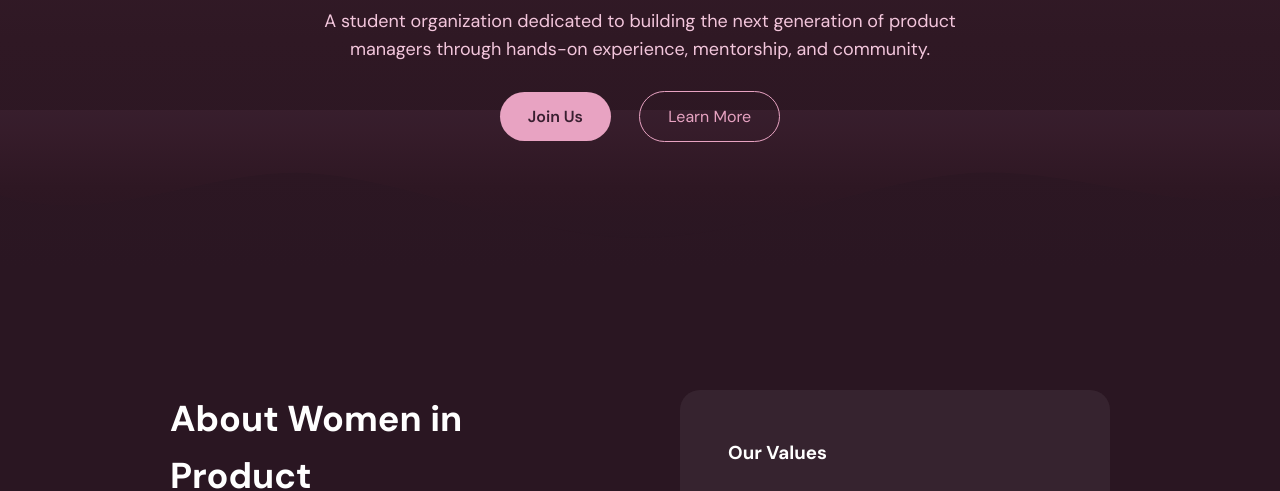
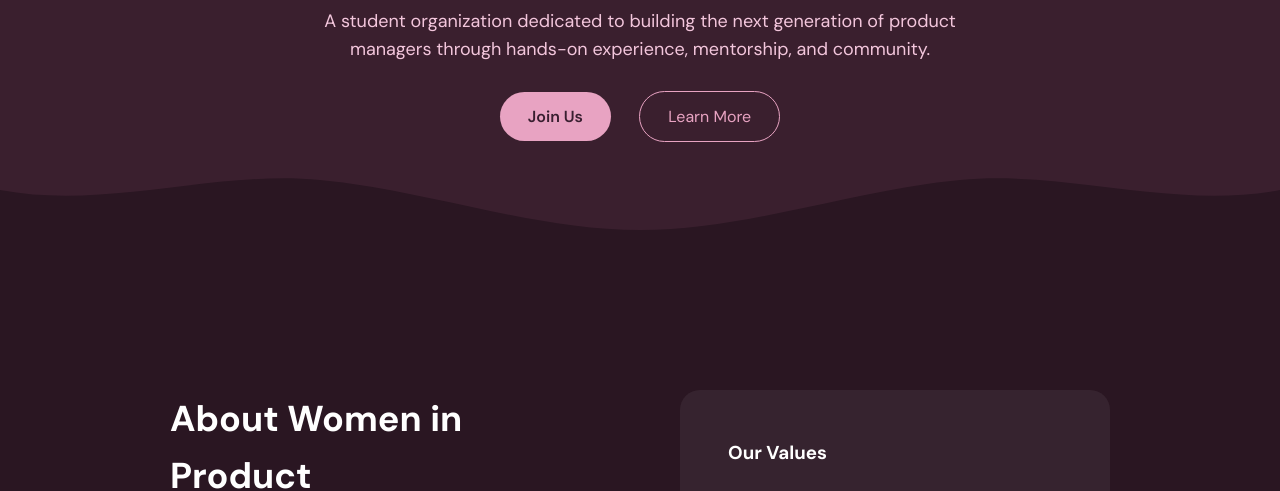
Before and after one commit to abhawnan/womeninproductpurdue, a plain HTML site: page index.html in a window 1280 px wide. Shown: the part 324-815 px from the top of the page. Drawn offline with Linux system fonts and the light colour scheme.

Commit message:
waversasd

```diff
--- a/index.html
+++ b/index.html
@@ -49,25 +49,26 @@
         </div>
 
         <!-- SVG WAVE -->
-        <svg class="hero-wave" viewBox="0 0 1440 120" preserveAspectRatio="none">
-            <defs>
-                <linearGradient id="waveGradient" x1="0" y1="0" x2="0" y2="1">
-                    <stop offset="0%" stop-color="#3a1f2e" />
-                    <stop offset="60%" stop-color="#2f1824" />
-                    <stop offset="100%" stop-color="#2A1622" />
-                </linearGradient>
+        <div class="hero-wave">
+            <svg viewBox="0 0 1440 160" preserveAspectRatio="none">
+                <path fill="#2A1622" d="M0,80 C120,100 240,60 360,70 480,80 600,120 720,120
+               840,120 960,80 1080,70 1200,60 1320,100 1440,80
+               L1440,160 L0,160 Z">
+                    <animate attributeName="d" dur="14s" repeatCount="indefinite" values="
+                M0,80 C120,100 240,60 360,70 480,80 600,120 720,120
+                840,120 960,80 1080,70 1200,60 1320,100 1440,80
+                L1440,160 L0,160 Z;
+                M0,90 C120,70 240,120 360,100 480,80 600,60 720,70
+                840,80 960,110 1080,120 1200,130 1320,90 1440,80
+                L1440,160 L0,160 Z;
+                M0,80 C120,100 240,60 360,70 480,80 600,120 720,120
+                840,120 960,80 1080,70 1200,60 1320,100 1440,80
+                L1440,160 L0,160 Z
+                " />
+                </path>
+            </svg>
+        </div>
 
-            </defs>
-
-            <path fill="url(#waveGradient)"
-                d="M0,64 C120,90 240,40 360,48 480,56 600,96 720,96 840,96 960,56 1080,48 1200,40 1320,80 1440,64 L1440,0 L0,0 Z">
-                <animate attributeName="d" dur="12s" repeatCount="indefinite" values="
-                M0,64 C120,90 240,40 360,48 480,56 600,96 720,96 840,96 960,56 1080,48 1200,40 1320,80 1440,64 L1440,0 L0,0 Z;
-                M0,72 C120,48 240,96 360,80 480,64 600,32 720,40 840,48 960,88 1080,96 1200,104 1320,56 1440,64 L1440,0 L0,0 Z;
-                M0,64 C120,90 240,40 360,48 480,56 600,96 720,96 840,96 960,56 1080,48 1200,40 1320,80 1440,64 L1440,0 L0,0 Z
-            " />
-            </path>
-        </svg>
 
     </section>
 
--- a/styles.css
+++ b/styles.css
@@ -36,17 +36,19 @@
 /* Animated background waves */
 .hero {
     position: relative;
-    padding: 160px 20px 300px; /* BIG bottom padding = room for wave */
     text-align: center;
+    padding: 160px 20px 220px;
+    /* extra bottom space for wave */
+    background: #3a1f2e;
+    /* single clean hero color */
     overflow: hidden;
+}
 
-    background: linear-gradient(
-        180deg,
-        #3a1f2e 0%,
-        #2f1824 55%,
-        #2A1622 100%
-    );
+.hero>* {
+    position: relative;
+    z-index: 2;
 }
+
 
 
 /* Content stays on top */
@@ -55,17 +57,19 @@
     z-index: 3;
 }
 
-/* SVG Wave */
 .hero-wave {
     position: absolute;
     bottom: 0;
     left: 0;
     width: 100%;
+    line-height: 0;
+    z-index: 1;
+}
+
+.hero-wave svg {
+    display: block;
+    width: 100%;
     height: 160px;
-    opacity: 0.9;
-
-    z-index: 1; /* BELOW content */
-    pointer-events: none;
 }
 
 
```
